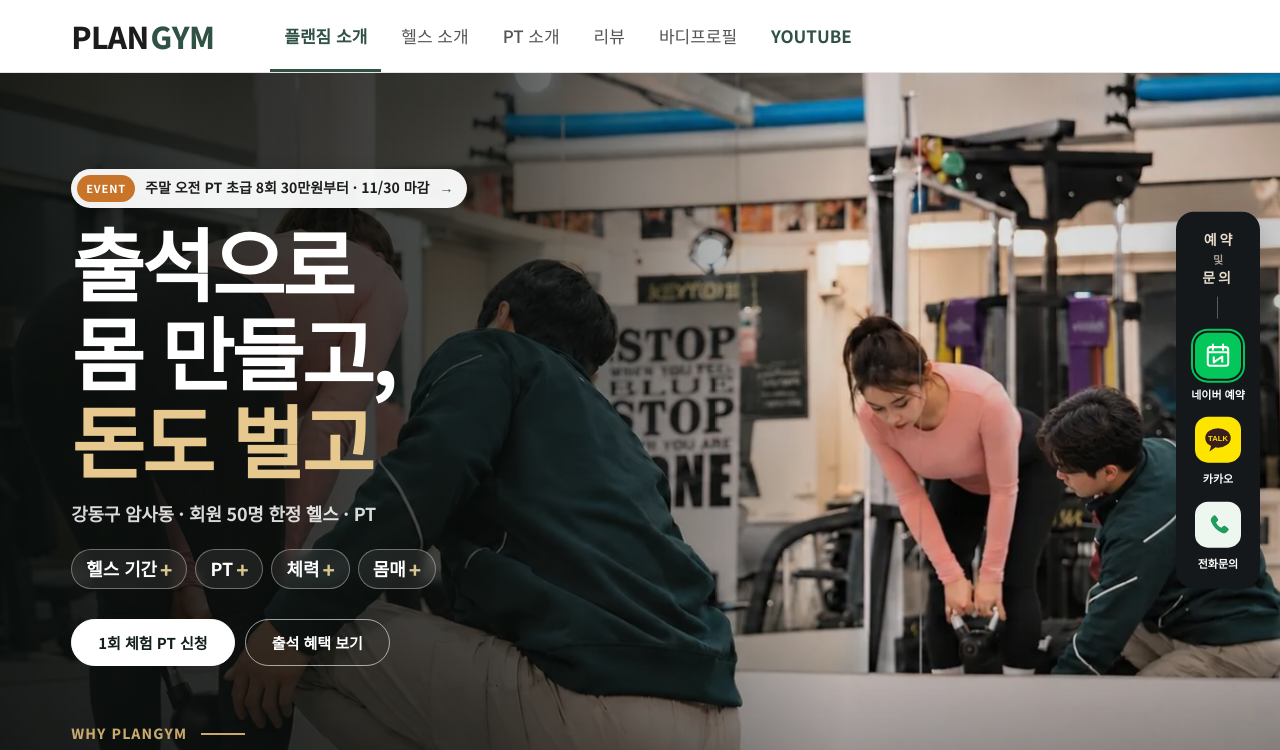
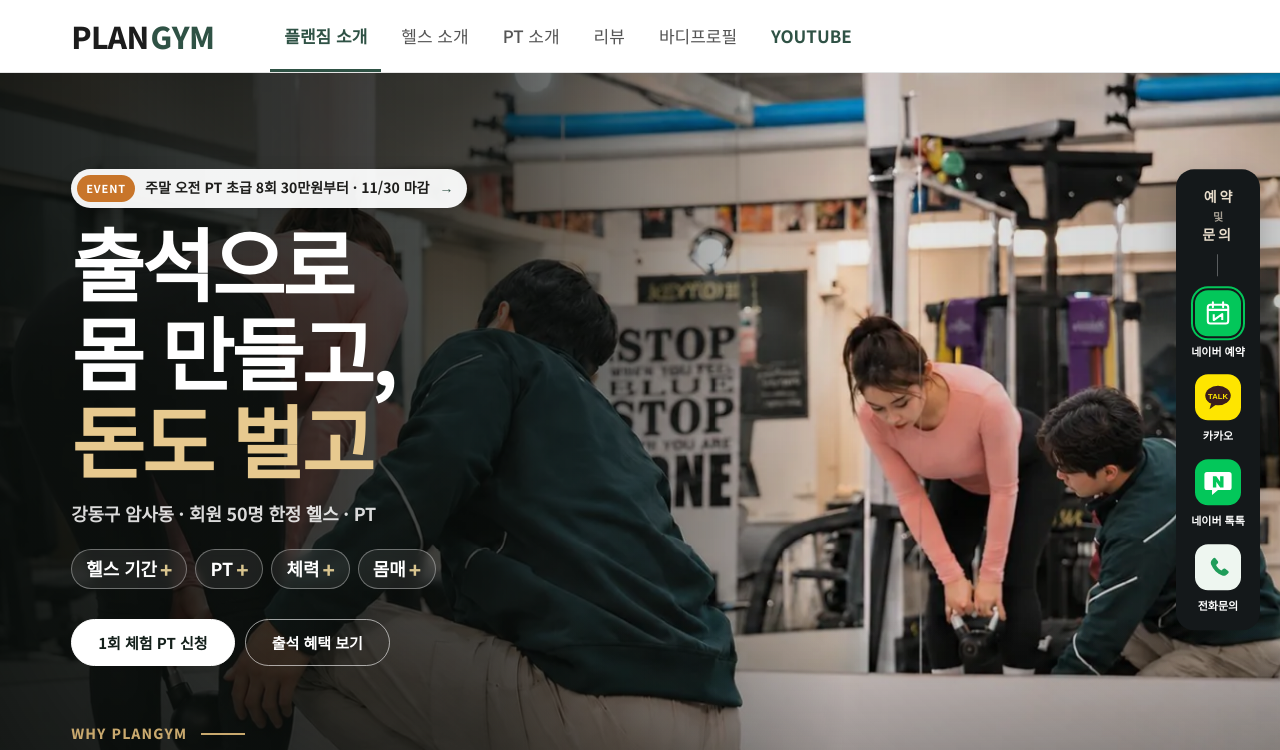
Before and after one commit to mdaks28-commits/Plangym_homepage, a plain HTML site: page index.html in a window 1280 px wide. Shown: the top 750 px of the page. Drawn offline with nearby package versions, Linux system fonts and the light colour scheme; a web font is replaced by a local one.

Commit message:
하단 위젯에 네이버 톡톡 다시 추가
Co-Authored-By: Claude Opus 5.5 <noreply@anthropic.com>
Claude-Session: https://claude.ai/code/session_01UVmAoTH6DPe76eV1PL8LoW

```diff
--- a/index.html
+++ b/index.html
@@ -1998,6 +1998,7 @@ document.querySelectorAll('.att-clone').forEach(box=>{const src=document.getElem
   <p class="qw-h">예약<br><small>및</small><br>문의</p>
   <a class="qw-i qw-book" href="https://booking.naver.com/booking/13/bizes/860812" target="_blank" rel="noopener" title="네이버 예약"><span class="ic nbook"><svg viewBox="0 0 40 40" aria-hidden="true"><rect x="8" y="10" width="24" height="22" rx="3" fill="none" stroke="#fff" stroke-width="2.4"/><path d="M8 16h24M14 7v6M26 7v6" stroke="#fff" stroke-width="2.4" stroke-linecap="round"/><path d="M15 21v7l10-7v7" fill="none" stroke="#fff" stroke-width="2.4" stroke-linejoin="round"/></svg></span><span class="t">네이버 예약</span></a>
   <a class="qw-i" href="http://pf.kakao.com/_lMxgLxj/chat" target="_blank" rel="noopener" title="카카오톡 채널"><span class="ic kakao"><svg viewBox="0 0 40 40" aria-hidden="true"><ellipse cx="20" cy="18" rx="15" ry="11.5" fill="#3a1d1d"/><path d="M12 27l-2 7 7-5z" fill="#3a1d1d"/><text x="20" y="21.5" text-anchor="middle" font-size="9" font-weight="800" fill="#fee500" font-family="Arial,sans-serif">TALK</text></svg></span><span class="t">카카오</span></a>
+  <a class="qw-i" href="https://talk.naver.com/profile/w4kkz9" target="_blank" rel="noopener" title="네이버 톡톡"><span class="ic naver"><svg viewBox="0 0 40 40" aria-hidden="true"><path d="M7 8h26a3 3 0 0 1 3 3v15a3 3 0 0 1-3 3H20l-7 6v-6H7a3 3 0 0 1-3-3V11a3 3 0 0 1 3-3z" fill="#fff"/><path d="M14 13h4l4.5 6.5V13h4v13h-4L18 19.5V26h-4z" fill="#03c75a"/></svg></span><span class="t">네이버 톡톡</span></a>
   <a class="qw-i" href="tel:0269537017" title="02-6953-7017"><span class="ic tel"><svg viewBox="0 0 40 40" aria-hidden="true"><path d="M14.5 9.5c.8-.8 2-.8 2.7.1l2.6 3.4c.6.8.5 1.9-.2 2.6l-1.9 1.8c1.3 2.8 3.6 5.1 6.4 6.4l1.8-1.9c.7-.7 1.8-.8 2.6-.2l3.4 2.6c.9.7.9 1.9.1 2.7l-1.6 1.6c-1.4 1.4-3.5 1.9-5.4 1.1-6-2.4-10.7-7.1-13.1-13.1-.8-1.9-.3-4 1.1-5.4z" fill="#1f9d5a"/></svg></span><span class="t">전화문의</span></a>
 </aside>
 <script>(function(){var b=document.getElementById("apptabs");if(!b)return;var bs=[].slice.call(b.querySelectorAll("[role=tab]")),ps=[].slice.call(document.querySelectorAll("#app .apx-p"));function sel(i){bs.forEach(function(x,j){x.setAttribute("aria-selected",j===i);x.tabIndex=j===i?0:-1});ps.forEach(function(p,j){p.hidden=j!==i;if(j===i)p.querySelectorAll("img").forEach(function(im){im.loading="eager"})})}b.addEventListener("click",function(e){var t=e.target.closest("[role=tab]");if(t)sel(bs.indexOf(t))});b.addEventListener("keydown",function(e){var c=bs.findIndex(function(x){return x.getAttribute("aria-selected")==="true"}),n=null;if(e.key==="ArrowRight")n=(c+1)%bs.length;if(e.key==="ArrowLeft")n=(c-1+bs.length)%bs.length;if(n!==null){e.preventDefault();sel(n);bs[n].focus()}});})();</script>
```
